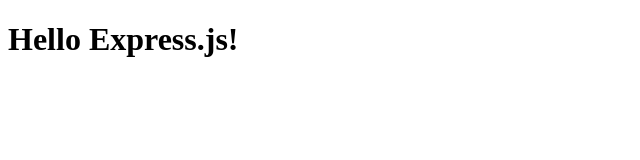
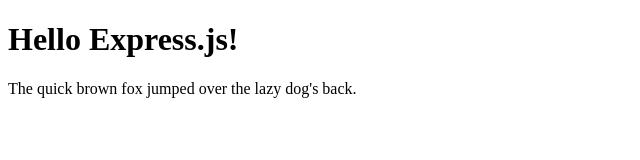
Before and after one commit to gacres/web-server, a website: page public/index.html in a window 1280 px wide. Shown: the whole page, without its empty margins (0-640 px from the left). Drawn offline with Linux system fonts and the light colour scheme.

Commit message:
updated index.html as a test

```diff
--- a/public/index.html
+++ b/public/index.html
@@ -6,5 +6,6 @@
     </head>
     <body>
         <h1>Hello Express.js!</h1>
+        <p>The quick brown fox jumped over the lazy dog's back.</p>
     </body>
 </html>
```
